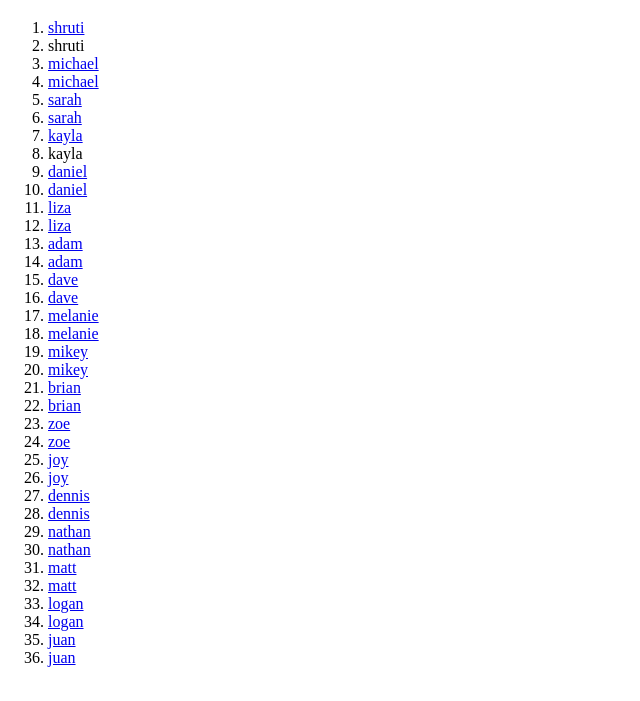
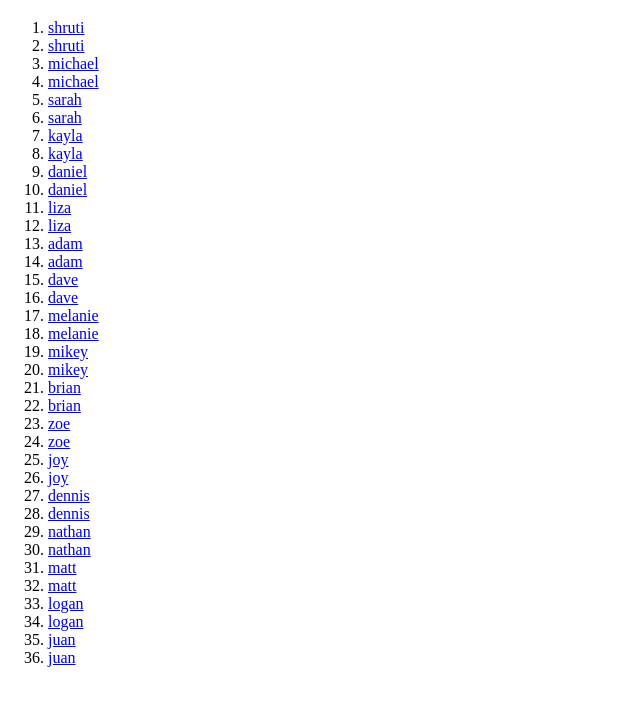
Before and after one commit to nss-cohort-2014-06-07/nss-cohort-2014-06-07.github.io, a plain HTML site: page index.html in a window 1280 px wide. Shown: the part 61-762 px from the top of the page, without its empty margins (0-640 px from the left). Drawn offline with Linux system fonts and the light colour scheme.

Commit message:
Update index.html

```diff
--- a/index.html
+++ b/index.html
@@ -9,7 +9,7 @@
 
     <ol>
       <li><a href="http://shrutijalewar.github.io/">shruti</a></li>
-      <li><a href="#"></a>shruti</li>
+      <li><a href="#">shruti</a></li>
 
       <li><a href="http://mikebbarreiro.github.io/">michael</a></li>
       <li><a href="http://michaelbarreiro.com">michael</a></li>
@@ -18,7 +18,7 @@
       <li><a href="http://sarahmpearson.com">sarah</a></li>
 
       <li><a href="http://kaylalynjones.github.io/">kayla</a></li>
-      <li><a href="http://www.kaylalynjones.ninja"></a>kayla</li>
+      <li><a href="http://www.kaylalynjones.ninja">kayla</a></li>
 
       <li><a href="http://dsroden.github.io/">daniel</a></li>
       <li><a href="http://www.dsroden.com">daniel</a></li>
```
